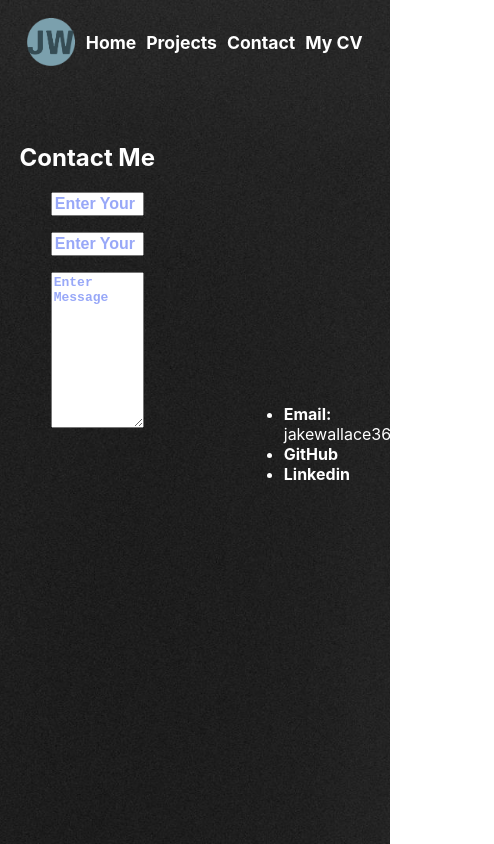
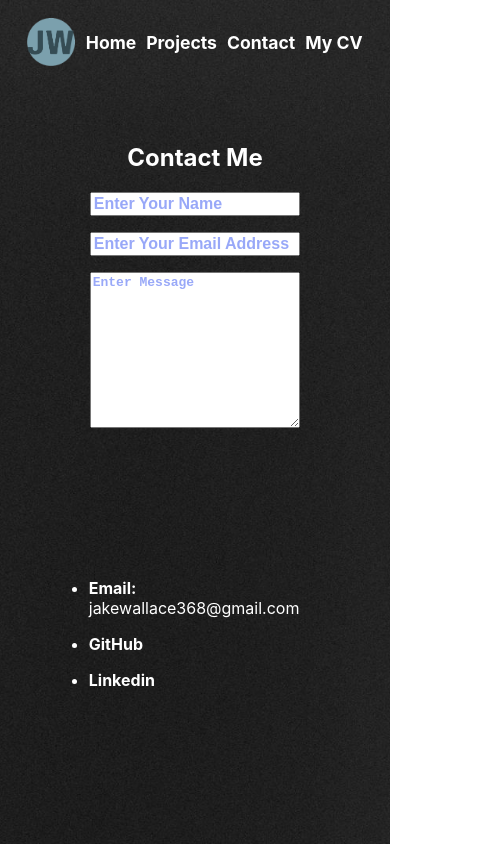
Before and after one commit to Jake-W95/Portfolio, a React (Create React App) app: page /#/contact in a window 390 px wide. Shown: the whole page, 494 px wide, since content can reach past the window. Built offline with nearby package versions, Linux system fonts and the light colour scheme.

Commit message:
contact mobile ready

```diff
--- a/src/pages/ContactPage/ContactPage.css
+++ b/src/pages/ContactPage/ContactPage.css
@@ -15,8 +15,8 @@
 
 .shapesAndList {
     width: 50%;
-/* background-color: aquamarine; */
-position: relative;
+    /* background-color: aquamarine; */
+    position: relative;
 }
 
 /* .shapes {
@@ -51,3 +51,25 @@ textarea::placeholder {
     color: var(--D);
     font-weight: 700;
 }
+
+@media only screen and (max-width: 413px) {
+
+    .contactContainer {
+        flex-direction: column;
+        justify-content: flex-start;
+    }
+
+    .contactForm{
+        width: 100%;
+        height: 50%;
+        text-align: center;
+    }
+    .list {
+        width: 100%;
+        height: 50%;
+        padding-top: 50%;
+    }
+    .contact {
+        margin-bottom: 1rem;
+    }
+}
```
Also changed, not shown: 11 other files (tests, documents, lock files or other folders).
